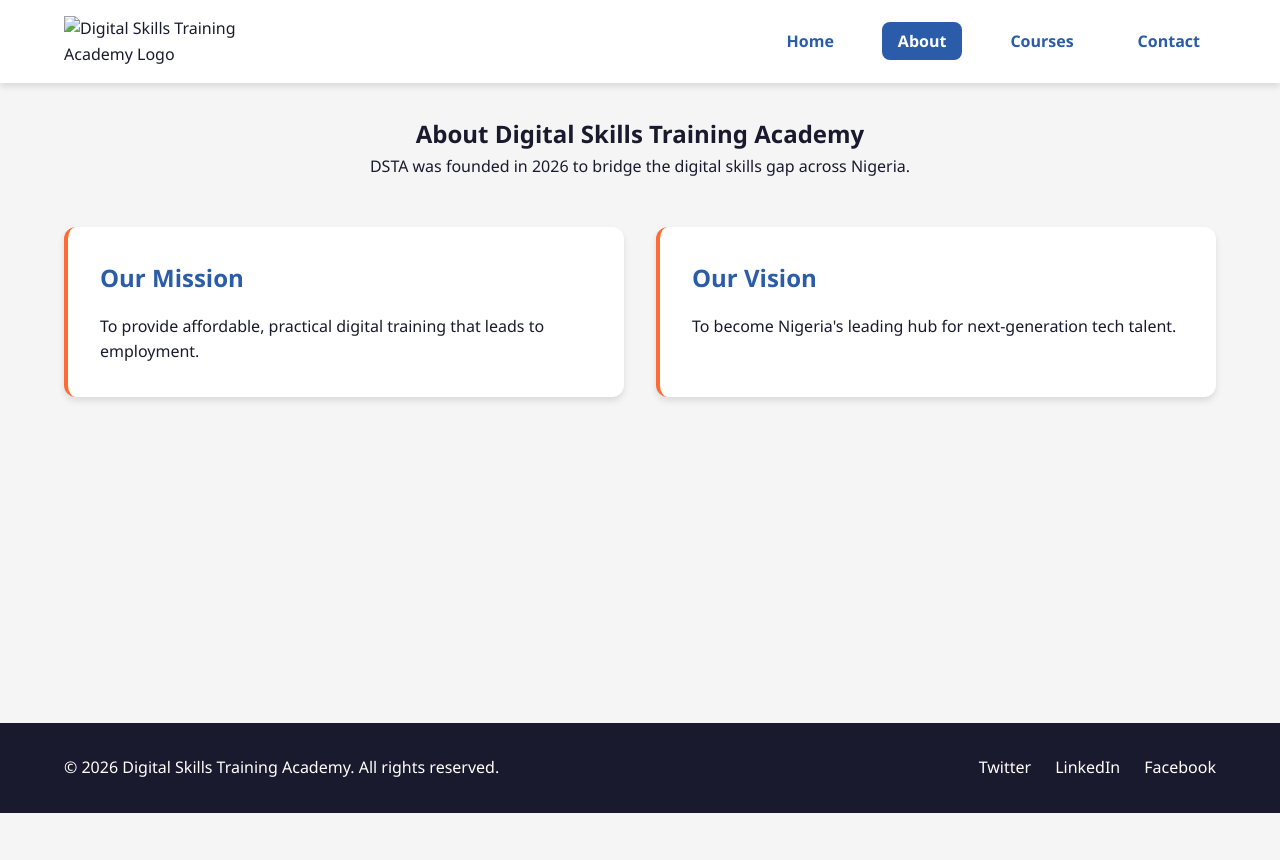
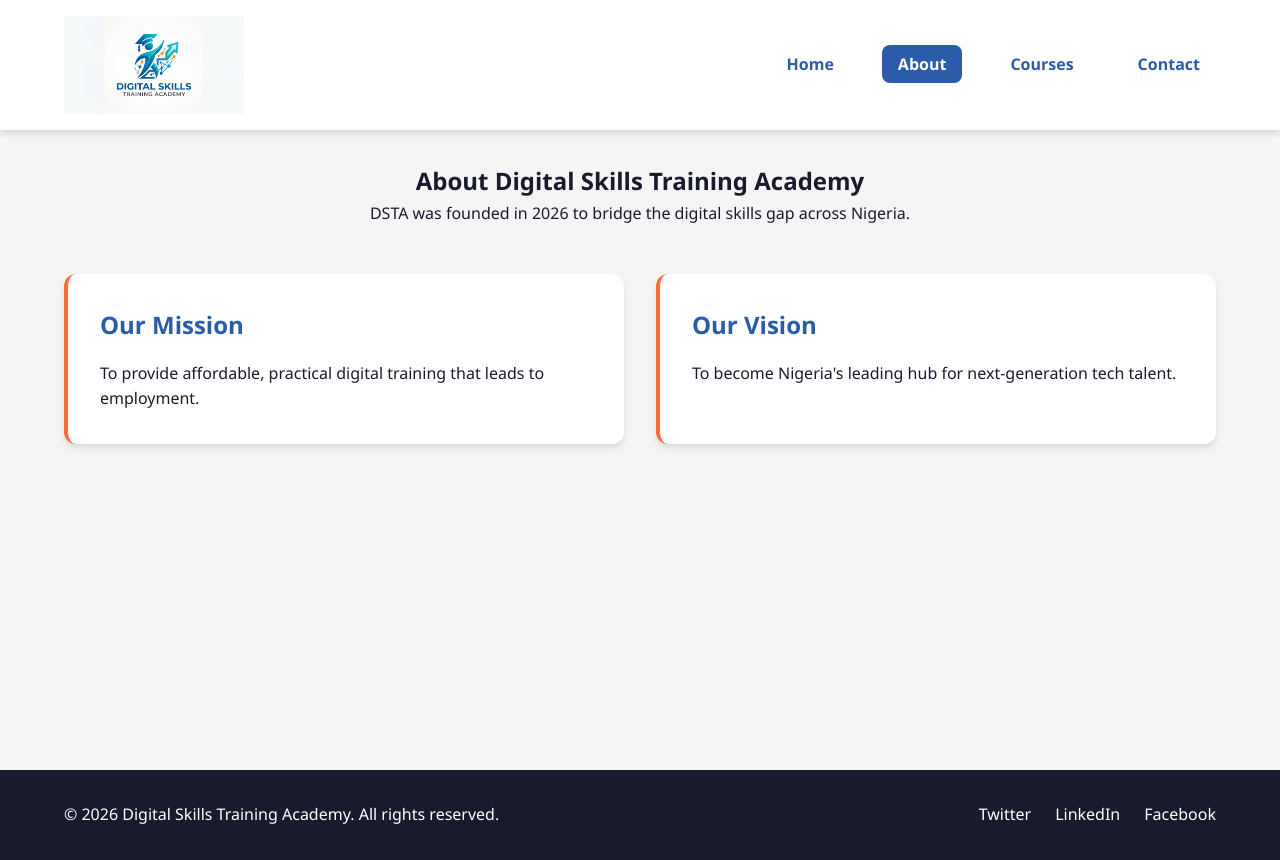
Before and after one commit to chizzynjoku358-cloud/Week-2-assignment-HTML-css, a plain HTML site: page about.html in a window 1280 px wide. Before the commit the page ends 813 px from the top, so only its background shows below. Drawn offline with Linux system fonts and the light colour scheme.

Commit message:
about.html

```diff
--- a/about.html
+++ b/about.html
@@ -8,7 +8,7 @@
 </head>
 <body>
     <header>
-        <img src="/images /logo.png" alt="Digital Skills Training Academy Logo" class="logo">
+        <img src="logo.png" alt="Digital Skills Training Academy Logo" class="logo">
         <nav>
             <ul>
                 <li><a href="index.html">Home</a></li>
```
